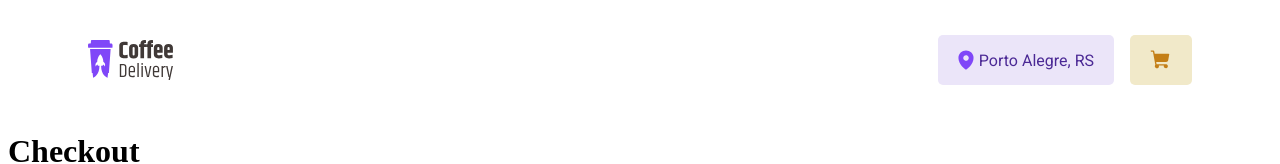
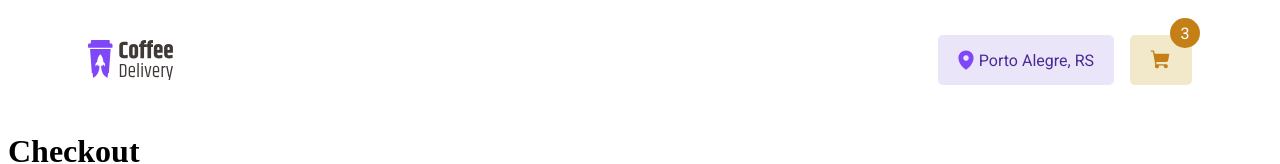
Before and after one commit to gustavobftorres/coffee-delivery, a React (Vite) app: page /checkout in a window 1280 px wide. Shown: the top 164 px of the page. Built offline with nearby package versions, Linux system fonts and the light colour scheme.

Commit message:
chore: Add PopUp component for displaying cart item count

```diff
--- a/src/components/Header/index.tsx
+++ b/src/components/Header/index.tsx
@@ -1,10 +1,20 @@
-import { HeaderContainer, LogoDiv, ButtonsDiv, LocationButton, ShopButton} from "./styles";
+import {
+  HeaderContainer,
+  LogoDiv,
+  ButtonsDiv,
+  LocationButton,
+  ShopButton,
+  PopUp,
+} from "./styles";
 import logo from "../../assets/logo.svg";
 import locationPin from "../../assets/location-pin.svg";
 import yellowCart from "../../assets/yellow-cart-icon.svg";
-import { useNavigate } from "react-router-dom";
+import { useNavigate, useLocation } from "react-router-dom";
 export function Header() {
   const navigate = useNavigate();
+  const location = useLocation();
+  const currentPath = location.pathname;
+
   return (
     <HeaderContainer>
       <LogoDiv>
@@ -15,11 +25,14 @@ export function Header() {
           <img src={locationPin} alt="" />
           Porto Alegre, RS
         </LocationButton>
-        <ShopButton type="button" onClick={() => {
-          // trigger modal with checkout form
-          navigate("/checkout");
-        }}>
+        <ShopButton
+          type="button"
+          onClick={() => {
+            navigate("/checkout");
+          }}
+        >
           <img src={yellowCart} alt="" />
+          {currentPath === "/checkout" && <PopUp>3</PopUp>}
         </ShopButton>
       </ButtonsDiv>
     </HeaderContainer>
--- a/src/components/Header/styles.ts
+++ b/src/components/Header/styles.ts
@@ -62,3 +62,19 @@ export const ShopButton = styled.button`
     background-color: ${(props) => props.theme['yellow']};
   }
 `
+export const PopUp = styled.div`
+  background-color: ${(props) => props.theme['yellow-dark']};
+  position: absolute;
+  top: 18px;
+  right: 80px;
+  padding: 10px;
+  height: 10px;
+  width: 10px;
+  border-radius: 50%;
+
+  display: flex;
+  align-items: center;
+  justify-content: center;
+
+  color: ${(props) => props.theme['white']};
+`
```
